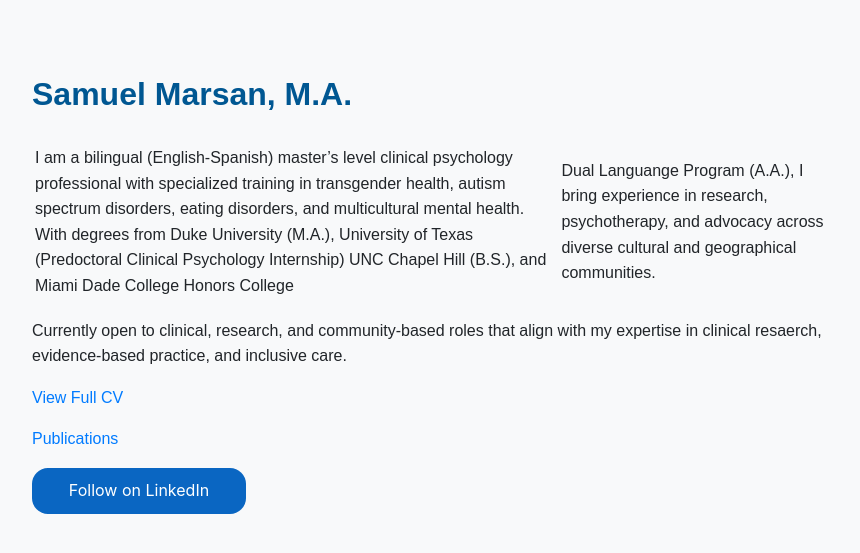
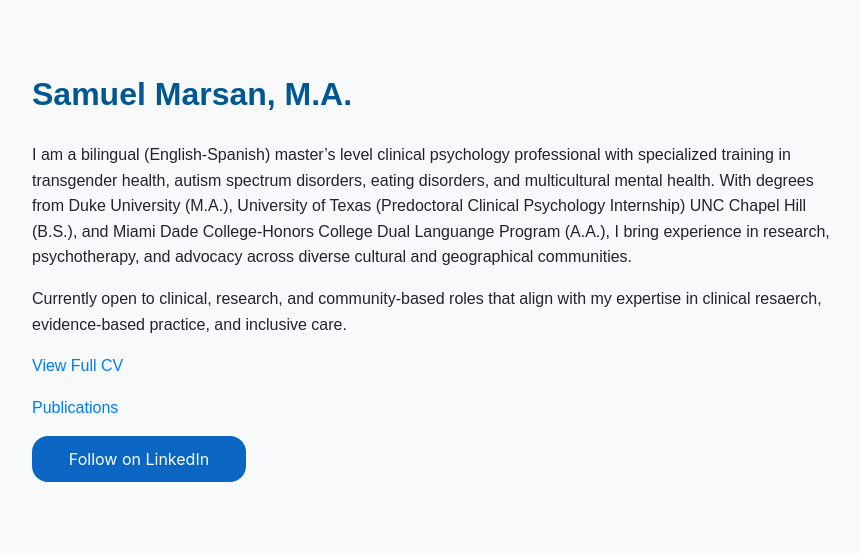
Before and after one commit to sm459-hub/samuelmarsan.github.io, a Jekyll site: the page built from index.md, in a window 1280 px wide. Shown: the top 553 px of the page, without its empty margins (208-1068 px from the left). Built offline with Jekyll 4.4.1, drawn with Linux system fonts in a browser that asks for light colours.

```diff
--- a/index.md
+++ b/index.md
@@ -3,7 +3,7 @@ layout: default
 title: Samuel Marsan, M.A.
 ---
 
-I am a bilingual (English-Spanish) master's level clinical psychology professional with specialized training in transgender health, autism spectrum disorders, eating disorders, and multicultural mental health. With degrees from Duke University (M.A.), University of Texas (Predoctoral Clinical Psychology Internship) UNC Chapel Hill (B.S.), and Miami Dade College Honors College|Dual Languange Program (A.A.), I bring experience in research, psychotherapy, and advocacy across diverse cultural and geographical communities.
+I am a bilingual (English-Spanish) master's level clinical psychology professional with specialized training in transgender health, autism spectrum disorders, eating disorders, and multicultural mental health. With degrees from Duke University (M.A.), University of Texas (Predoctoral Clinical Psychology Internship) UNC Chapel Hill (B.S.), and Miami Dade College-Honors College Dual Languange Program (A.A.), I bring experience in research, psychotherapy, and advocacy across diverse cultural and geographical communities.
 
 Currently open to clinical, research, and community-based roles that align with my expertise in clinical resaerch, evidence-based practice, and inclusive care.
 
```
